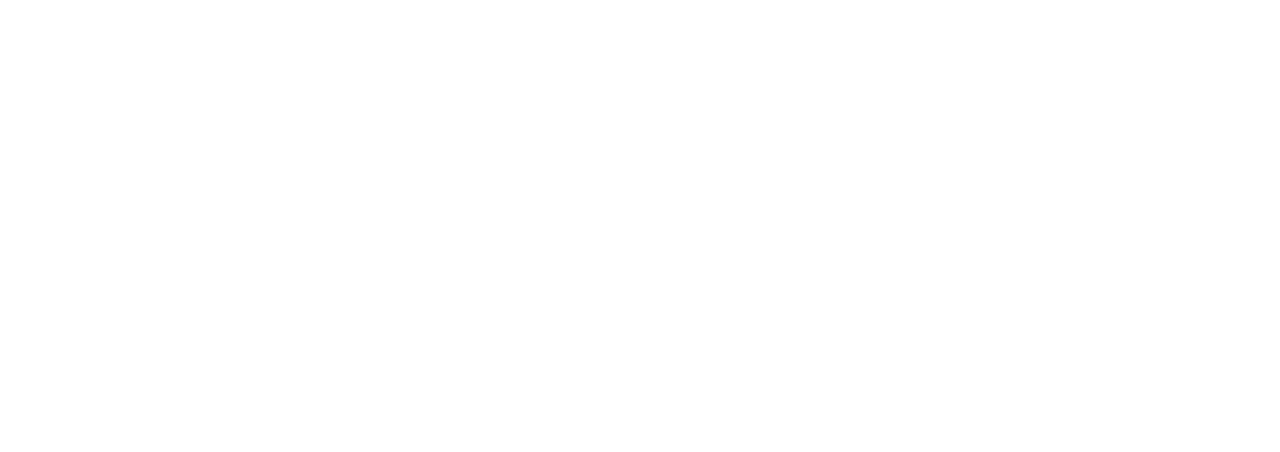
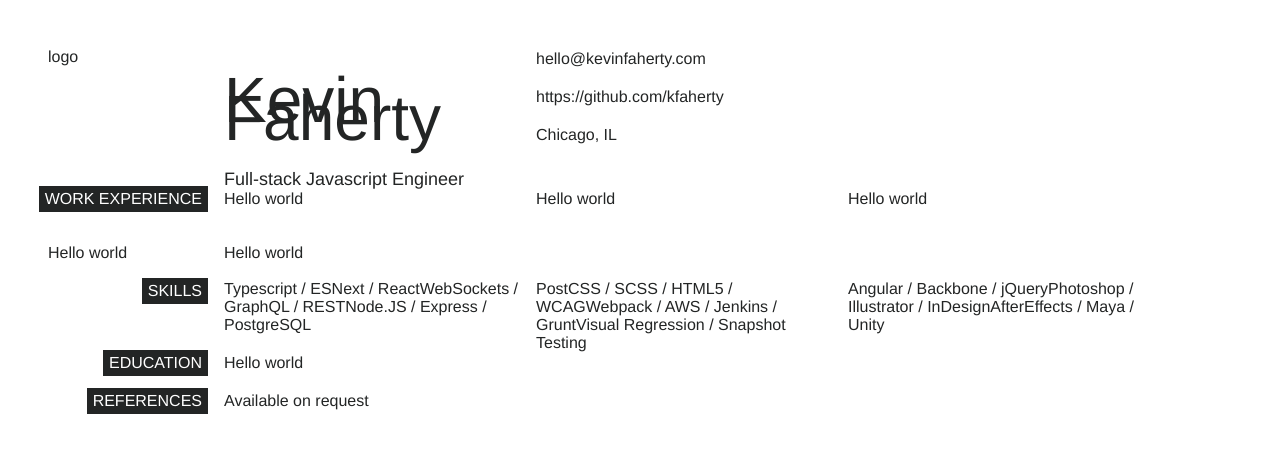
Before and after one commit to kfaherty/personal-site, a React app: page / in a window 1280 px wide. Shown: the top 452 px of the page. Built offline with nearby package versions, Linux system fonts and the light colour scheme; the HTML template or start-up script is replaced by a standard one.

Commit message:
make resume

```diff
--- a/src/App.tsx
+++ b/src/App.tsx
@@ -3,9 +3,11 @@
 
 import { theme } from './Components/GlobalStyle/theme';
 import { GlobalStyleWrap } from './Components/GlobalStyle';
+import Resume from './Components/Resume';
 
 export default () => (
   <ThemeProvider theme={theme}>
     <GlobalStyleWrap {...theme} />
+    <Resume />
   </ThemeProvider>
 );
--- a/src/Components/GlobalStyle/theme.ts
+++ b/src/Components/GlobalStyle/theme.ts
@@ -1,30 +1,22 @@
 import baseStyled, { DefaultTheme } from 'styled-components';
 
 export const theme: DefaultTheme = {
-  color: {
-    lightShade: '#eeeee8' /* Cararra */,
-    lightAccent: '#949b92' /* Stack */,
-    mainBrand: '#876351' /* Shadow */,
-    darkShade: '#252423' /* Shark */,
-    darkAccent: '#ac7742' /* Cape Palliser */,
-    primary: '#876351' /* Shadow */,
-    info: '#232525' /* Shark */,
-    success: '#5e9850' /* Fruit Salad */,
-    warning: '#db8818' /* Zest */,
-    danger: '#f44336' /* Pomegranate */,
-  },
   typography: {
     bodyTypeface: 'atten-new'
   },
   text: {
-    colorText: '#232525'
+    colorText: '#232525',
+  },
+  section: {
+    colorBackground: '#232525',
+    colorText: '#fff'
   },
   link: {
-    colorLink: '#5e9850',
-    colorLinkHover: '#db8818',
+    colorLink: '#232525',
+    colorLinkHover: '#232525'
   },
   globalAnchorDecoration: 'underline',
-  outline: 'none' // whatever
+  outline: '4px dotted #232525'
 } as const;
 
 export type Theme = typeof theme;
--- a/src/Components/Resume/index.tsx
+++ b/src/Components/Resume/index.tsx
@@ -1,7 +1,94 @@
 import * as React from 'react';
+import styled from 'styled-components';
+
+const ResumeWrap = styled.div`
+  margin: 3em;
+`;
+
+const Grid = styled.div`
+  display: grid;
+  gap: 1em 1em;
+  grid-template-columns: 10em 25% 25% 25%;
+`;
+
+const Header = styled.div`
+
+`;
+
+const Headline = styled.h1`
+
+`;
+
+const Subhead = styled.h2`
+
+`;
+
+const Section = styled.h3`
+  display: inline-flex;
+  width: min-content;
+  white-space: nowrap;
+  padding: 0.125em 0.375em;
+  background: ${({ theme: { section } }) => section.colorBackground};
+  color: ${({ theme: { section } }) => section.colorText};
+  align-self: baseline;
+  justify-self: flex-end;
+  text-transform: uppercase;
+  font-size: 1.6rem;
+  line-height: 2.2rem;
+  margin-top: -0.125em;
+`;
 
 const Resume: React.FC = () => (
-  <p>Hello world</p>
+  <ResumeWrap>
+    <Grid>
+      <div>
+        logo
+      </div>
+      <Header>
+        <Headline>Kevin Faherty</Headline>
+        <Subhead>Full-stack Javascript Engineer</Subhead>
+      </Header>
+      <div>
+        <p>hello@kevinfaherty.com</p>
+        <p>https://github.com/kfaherty</p>
+        <p>Chicago, IL</p>
+      </div>
+    </Grid>
+    <Grid>
+      <Section>Work Experience</Section>
+      <p>Hello world</p>
+      <p>Hello world</p>
+      <p>Hello world</p>
+      <p>Hello world</p>
+      <p>Hello world</p>
+    </Grid>
+    <Grid>
+      <Section>Skills</Section>
+      <div>
+        <span>Typescript / ESNext / React</span>
+        <span>WebSockets / GraphQL / REST</span>
+        <span>Node.JS / Express / PostgreSQL</span>
+      </div>
+      <div>
+        <span>PostCSS / SCSS / HTML5 / WCAG</span>
+        <span>Webpack / AWS / Jenkins / Grunt</span>
+        <span>Visual Regression / Snapshot Testing</span>
+      </div>
+      <div>
+        <span>Angular / Backbone / jQuery</span>
+        <span>Photoshop / Illustrator / InDesign</span>
+        <span>AfterEffects / Maya / Unity</span>
+      </div>
+    </Grid>
+    <Grid>
+      <Section>Education</Section>
+      <p>Hello world</p>
+    </Grid>
+    <Grid>
+      <Section>References</Section>
+      <p>Available on request</p>
+    </Grid>
+  </ResumeWrap>
 );
 
 export default Resume;
```
Also changed, not shown: src/customTypings/styled-components.d.ts (+5 -13 lines).
